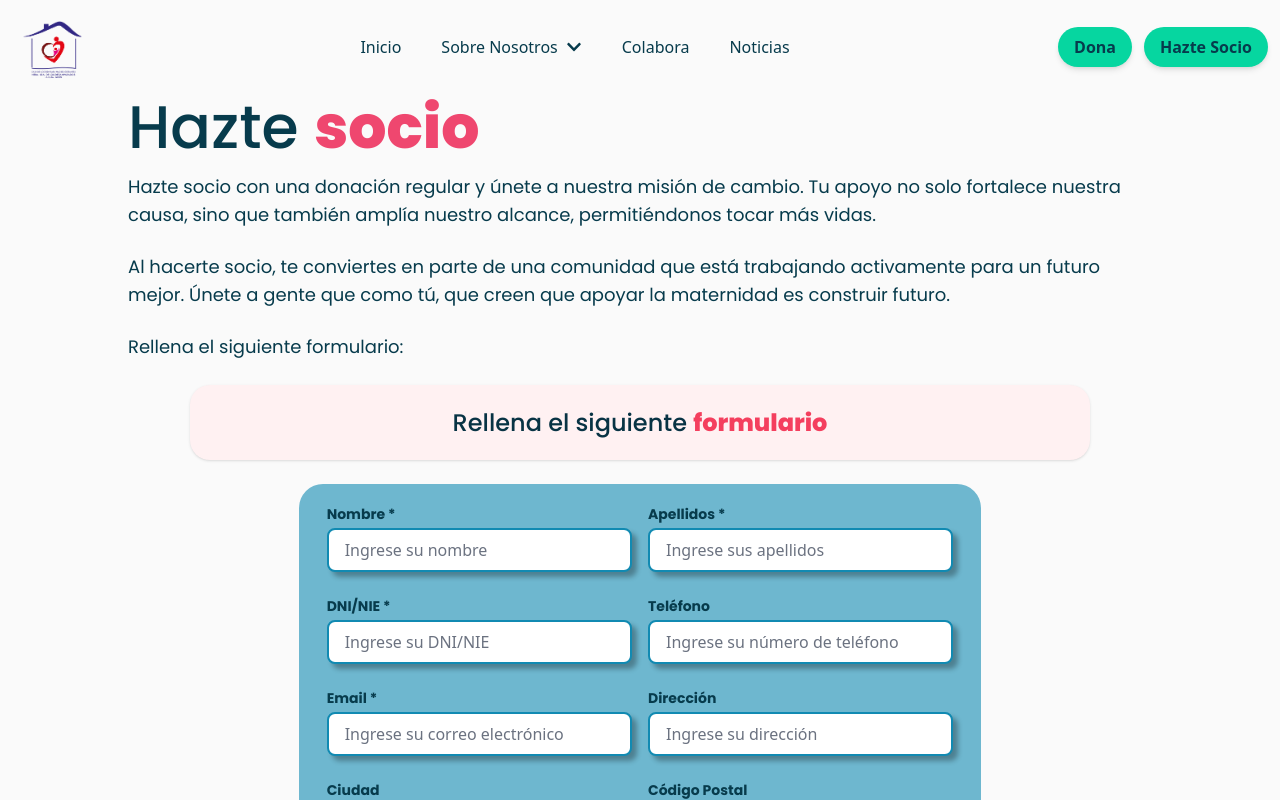
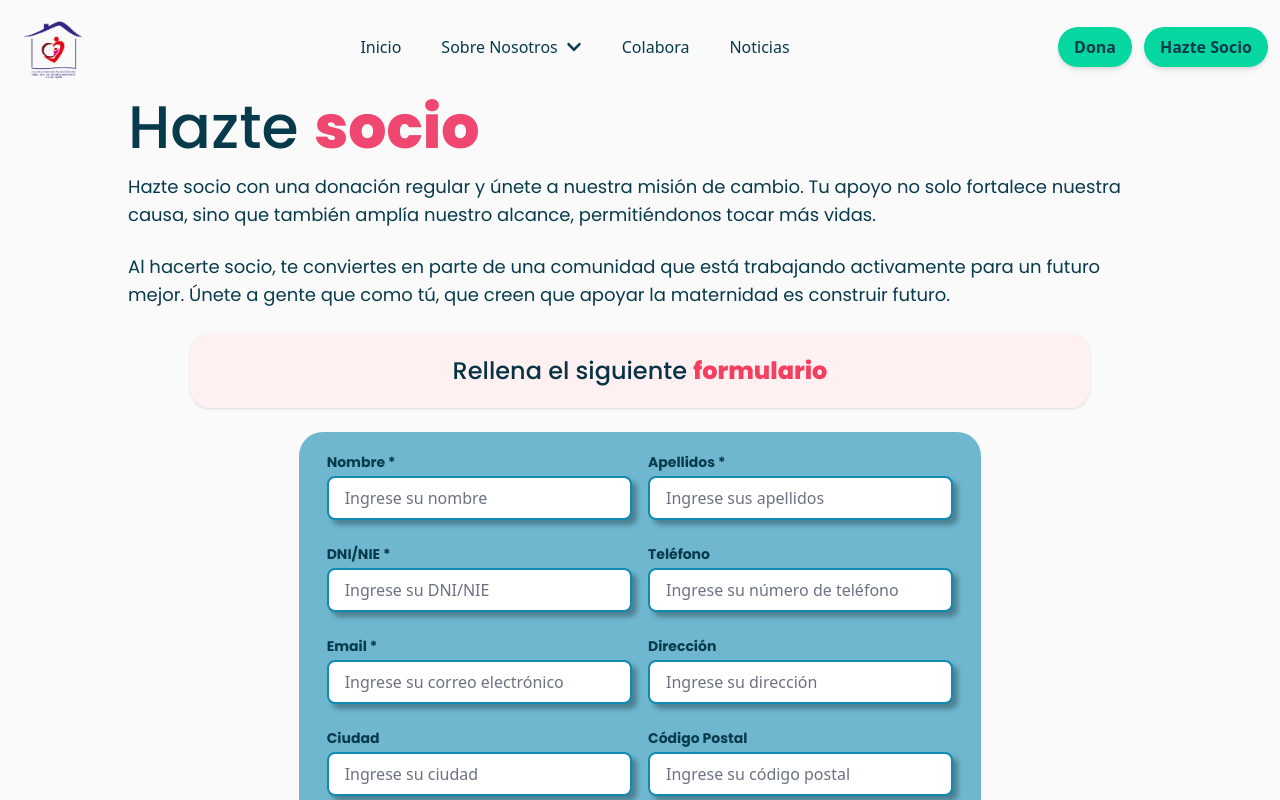
Before and after one commit to vallefarinha/front-casa, a React (Vite) app: page /form in a window 1280 px wide. Shown: the top 800 px of the page. Built offline with nearby package versions, Linux system fonts and the light colour scheme.

Commit message:
title form

```diff
--- a/src/components/form/TitleAllForm.jsx
+++ b/src/components/form/TitleAllForm.jsx
@@ -13,17 +13,14 @@ function TitleAllForm() {
                 text={
                     "Hazte socio  con una donación regular y únete a nuestra misión de cambio. Tu apoyo no solo fortalece nuestra causa, sino que también amplía nuestro alcance, permitiéndonos tocar más vidas."
                 }></RegularText30>
-                <RegularText30
+            <RegularText30
                 text={
                     "Al hacerte socio, te conviertes en parte de una comunidad que está trabajando activamente para un futuro mejor. Únete a gente que como tú, que creen que apoyar la maternidad es construir futuro."
                 }></RegularText30>
-                <RegularText30
-                text={
-                    "Rellena el siguiente formulario:"
-                }></RegularText30>
-                <div className="flex flex-col items-center justify-center mt-5 mb-1">
+
+            <div className="flex flex-col items-center justify-center mt-5 mb-1">
                 <TitleForm wordBlue="Rellena el siguiente" wordPink="formulario" textAlign="center" />
-                </div>
+            </div>
         </div>
     );
 }
```
